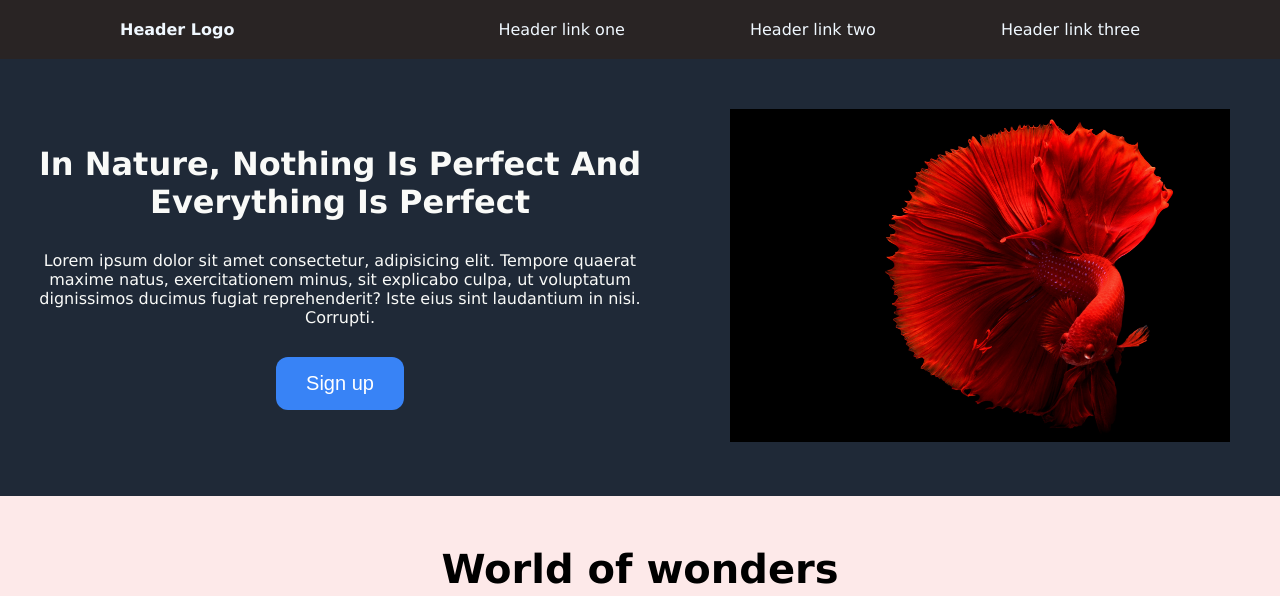
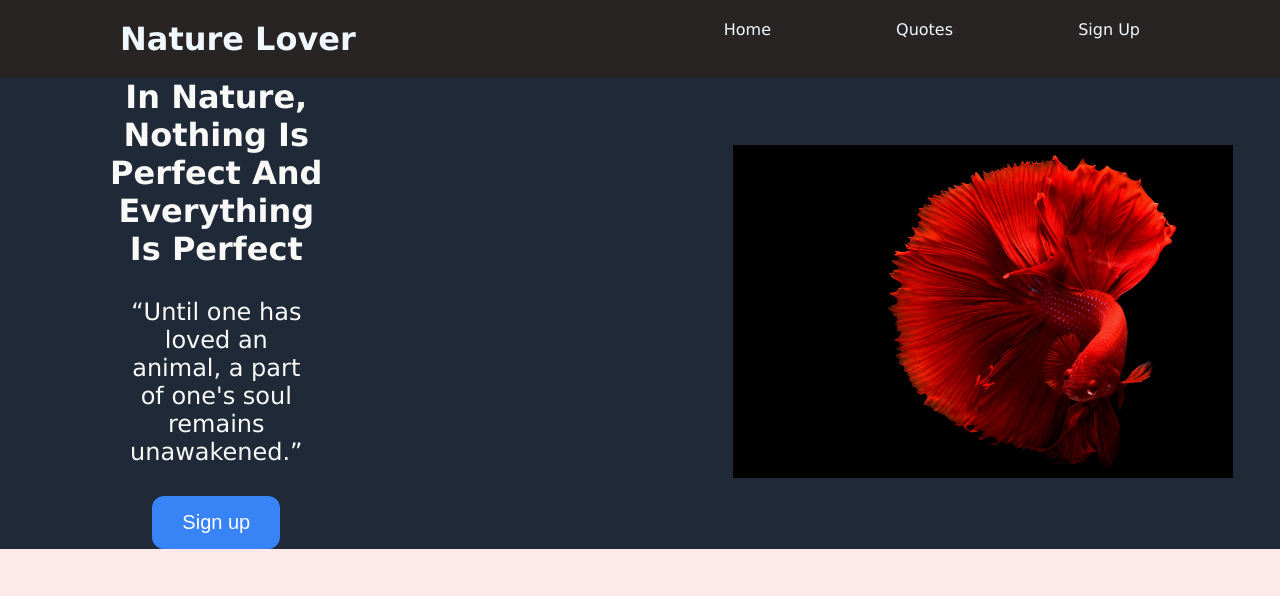
Before and after one commit to A-K-007/Landing-page, a plain HTML site: page index.html in a window 1280 px wide. Shown: the top 596 px of the page. Drawn offline with Linux system fonts and the light colour scheme.

Commit message:
Content and style adjustments

```diff
--- a/index.html
+++ b/index.html
@@ -15,22 +15,22 @@
 
                 <div>
                     <div class="navbar">
-                        <span class="logo"><strong>Header Logo</strong></span>
+                        <span class="logo"><strong>Nature Lover</strong></span>
 
                         <nav class="nav">
-                            <a href="">Header link one</a>
-                            <a href="">Header link two</a>
-                            <a href="">Header link three</a>
+                            <a href="">Home</a>
+                            <a href="">Quotes</a>
+                            <a href="">Sign Up</a>
                         </nav>
                     </div>
                     <div class="section1">
 
-                        <div>
+                        <div class="description">
                             <h1 class="title">In Nature, Nothing Is Perfect And Everything Is Perfect</h1>
-                            <p class="para">Lorem ipsum dolor sit amet consectetur, adipisicing elit. Tempore quaerat maxime natus, exercitationem minus, sit explicabo culpa, ut voluptatum dignissimos ducimus fugiat reprehenderit? Iste eius sint laudantium in nisi. Corrupti.</p>
+                            <p class="para">“Until one has loved an animal, a part of one's soul remains unawakened.”</p>
                             <button class="btn">Sign up</button>
                         </div>
-                        <div>
+                        <div class="fish">
                             <img class="img" src="img/pexels-chevanon-photography-1335971.jpg" alt="fish-img">
                         </div>
                     </div>
@@ -49,19 +49,19 @@
                         <div class="random-img">
                             <div>
                                 <img class="img-all" src="img/pexels-chevanon-photography-1108099.jpg" alt="dog-img">
-                                <p>Peaceful Puppies</p>
+                                <p class="img-description">Peaceful Puppies</p>
                             </div>
                             <div>
                                 <img class="img-all" src="img/pexels-george-lebada-567540.jpg" alt="camelion-img">
-                                <p>Colourful Chameleon</p>
+                                <p class="img-description">Colourful Chameleon</p>
                             </div>
                             <div>
                                 <img class="img-all" src="img/pexels-george-desipris-792381.jpg" alt="tiger-img">
-                                <p>Tiger Terror</p>
+                                <p class="img-description">Tiger Terror</p>
                             </div>
                             <div>
                                 <img class="img-all" src="img/pexels-pixabay-86596.jpg" alt="owl-img">
-                                <p>Obtrusive Owl</p>
+                                <p class="img-description">Obtrusive Owl</p>
                             </div>
                         </div>
 
--- a/styles.css
+++ b/styles.css
@@ -9,12 +9,6 @@ a {
     padding-right: 120px;
     color: aliceblue;
 }
-/* .main {
-    display: flex;
-    background-color: black;
-    color: white;
-
-} */
 .navbar {
     display: flex;
     justify-content: space-between;
@@ -25,10 +19,11 @@ a {
 }
 .logo {
     padding-left: 100px;
+    font-size: 2rem;
 }
 .img {
     width: 500px;
-    margin: 50px;
+    margin: 50px 100px 50px 400px;
 }
 .title {
     margin: 0;
@@ -56,6 +51,8 @@ a {
     border: 3px solid blue;
     border-radius: 5%;
     width: 400px;
+    color: bla
+    ;
 }
 .section2 {
     background-color: rgb(253, 233, 233);
@@ -64,6 +61,7 @@ a {
 }
 .para {
     margin: 30px;
+    font-size: 1.5rem;
 }
 .btn {
     background-color: #3883f6;
@@ -91,3 +89,9 @@ a {
     padding: 0 100px 50px 0;
     text-align: end;
 }
+.img-description {
+    color: black;
+}
+.description {
+    margin-left: 100px;
+}
```
